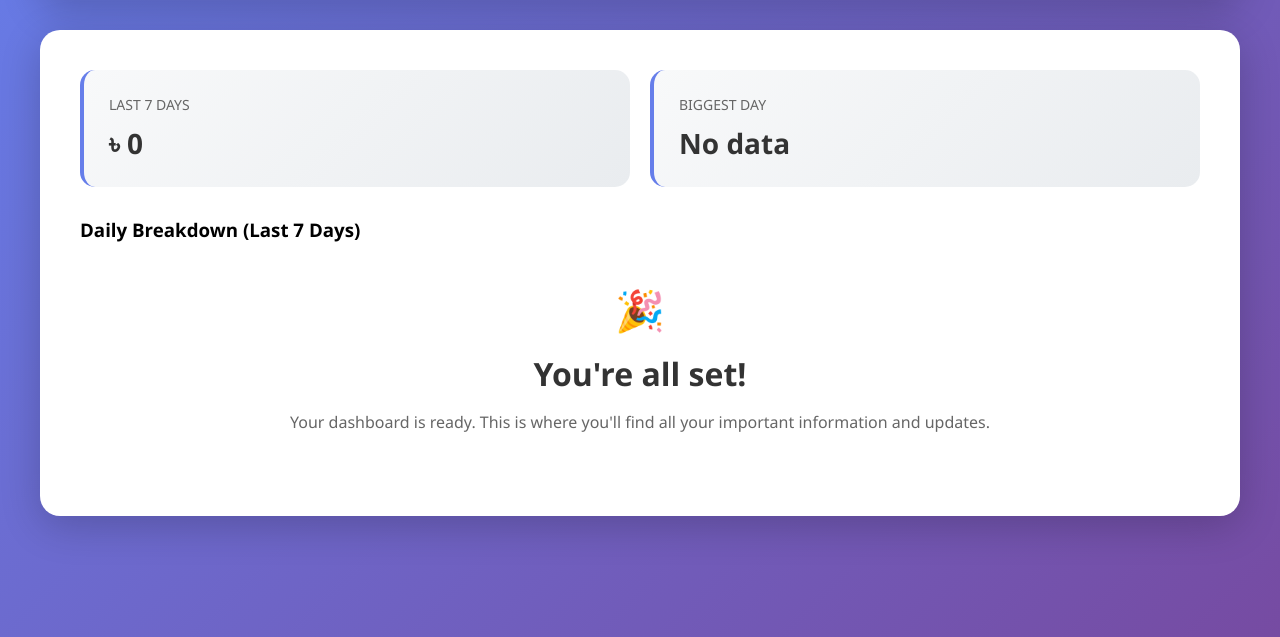
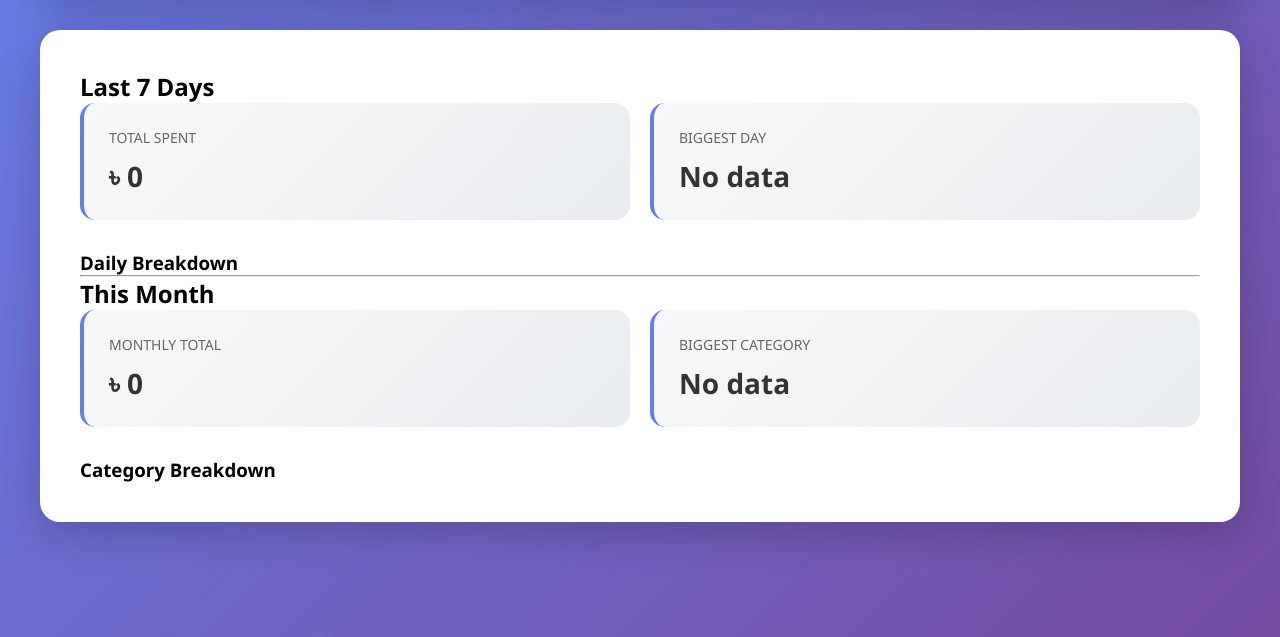
Before and after one commit to khandakeraliariyan/SpendSenseAI, a Django app: page /dashboard/ in a window 1280 px wide. Shown: the part 163-800 px from the top of the page. Run offline with Django 5.2, Linux system fonts and the light colour scheme; a user stored in the database is signed in; tables that the repository leaves empty hold one stand-in row (values such as "Sample post").

Commit message:
Dashboard monthly analytics UI added with backend

```diff
--- a/backend/accounts/templates/dashboard.html
+++ b/backend/accounts/templates/dashboard.html
@@ -212,10 +212,14 @@
         </div>
 
         <div class="content">
+
+            <!-- WEEKLY -->
+            <h2>Last 7 Days</h2>
+
             <div class="stats-grid">
 
                 <div class="stat-card">
-                    <h3>Last 7 Days</h3>
+                    <h3>Total Spent</h3>
                     <p>৳ {{ weekly_total }}</p>
                 </div>
 
@@ -232,7 +236,7 @@
 
             </div>
 
-            <h3>Daily Breakdown (Last 7 Days)</h3>
+            <h3>Daily Breakdown</h3>
 
             <ul>
             {% for d in daily %}
@@ -240,13 +244,41 @@
             {% endfor %}
             </ul>
 
+            <hr>
 
-            <div class="welcome-section">
-                <div class="icon">🎉</div>
-                <h2>You're all set!</h2>
-                <p>Your dashboard is ready. This is where you'll find all your important information and updates.</p>
+            <!-- MONTHLY -->
+            <h2>This Month</h2>
+
+            <div class="stats-grid">
+
+                <div class="stat-card">
+                    <h3>Monthly Total</h3>
+                    <p>৳ {{ monthly_total }}</p>
+                </div>
+
+                <div class="stat-card">
+                    <h3>Biggest Category</h3>
+                    <p>
+                    {% if biggest_category %}
+                        {{ biggest_category.category }} — ৳ {{ biggest_category.total }}
+                    {% else %}
+                        No data
+                    {% endif %}
+                    </p>
+                </div>
+
             </div>
+
+            <h3>Category Breakdown</h3>
+
+            <ul>
+            {% for c in categories %}
+                <li>{{ c.category }} : ৳ {{ c.total }}</li>
+            {% endfor %}
+            </ul>
+
         </div>
     </div>
 </body>
+
 </html>
--- a/backend/dashboard/views.py
+++ b/backend/dashboard/views.py
@@ -9,6 +9,8 @@ from django.utils import timezone
 def dashboard_view(request):
 
     today = timezone.now().date()
+
+    # -------- WEEKLY --------
     week_ago = today - timedelta(days=6)
 
     weekly_expenses = Expense.objects.filter(
@@ -28,10 +30,33 @@ def dashboard_view(request):
 
     biggest_day = daily.order_by("-total").first()
 
+    # -------- MONTHLY --------
+
+    monthly_expenses = Expense.objects.filter(
+        user=request.user,
+        created_at__month=today.month,
+        created_at__year=today.year
+    )
+
+    monthly_total = monthly_expenses.aggregate(Sum("amount"))["amount__sum"] or 0
+
+    categories = (
+        monthly_expenses
+        .values("category")
+        .annotate(total=Sum("amount"))
+        .order_by("-total")
+    )
+
+    biggest_category = categories.first()
+
     context = {
         "weekly_total": round(weekly_total, 2),
         "daily": daily,
         "biggest_day": biggest_day,
+
+        "monthly_total": round(monthly_total, 2),
+        "categories": categories,
+        "biggest_category": biggest_category,
     }
 
     return render(request, "dashboard.html", context)
```
